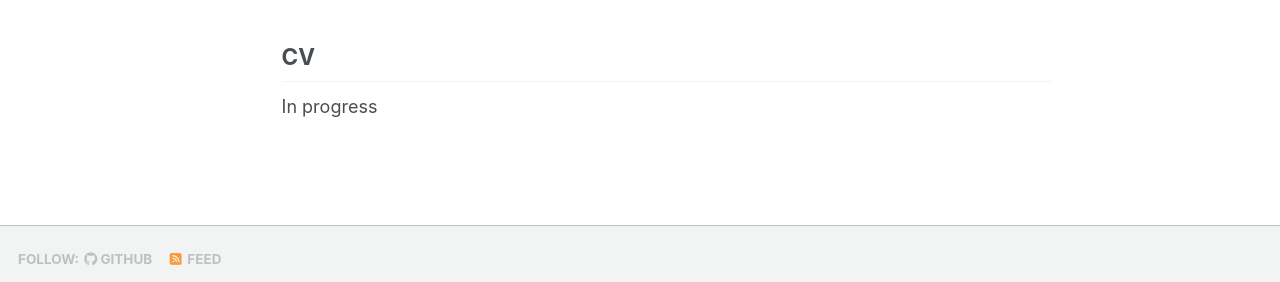
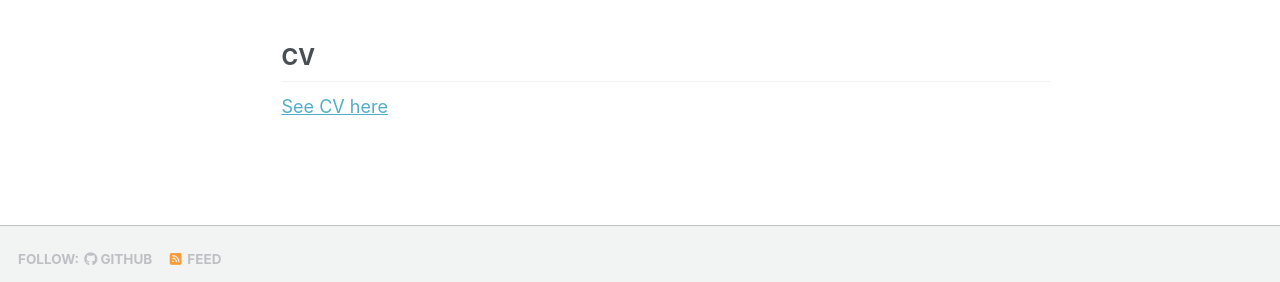
Before and after one commit to fedebenassi/fedebenassi.github.io, a Jekyll site: the page built from _pages/about.md, in a window 1280 px wide and 900 px high, scrolled down 733 px. Shown: the part 564-846 px from the top of the window. Built offline with Jekyll 4.4.1, drawn with Linux system fonts in a browser that asks for light colours; a style sheet for code colours, icons or effects is not loaded.

Commit message:
added cv

```diff
--- a/_pages/about.md
+++ b/_pages/about.md
@@ -40,4 +40,4 @@ I am a PhD student in *Future Earth, Climate Change and Societal Challenges* at
 
 ## CV
 
-In progress
+[See CV here](https://fedebenassi.github.io/files/CV_Benassi.pdf)
```
